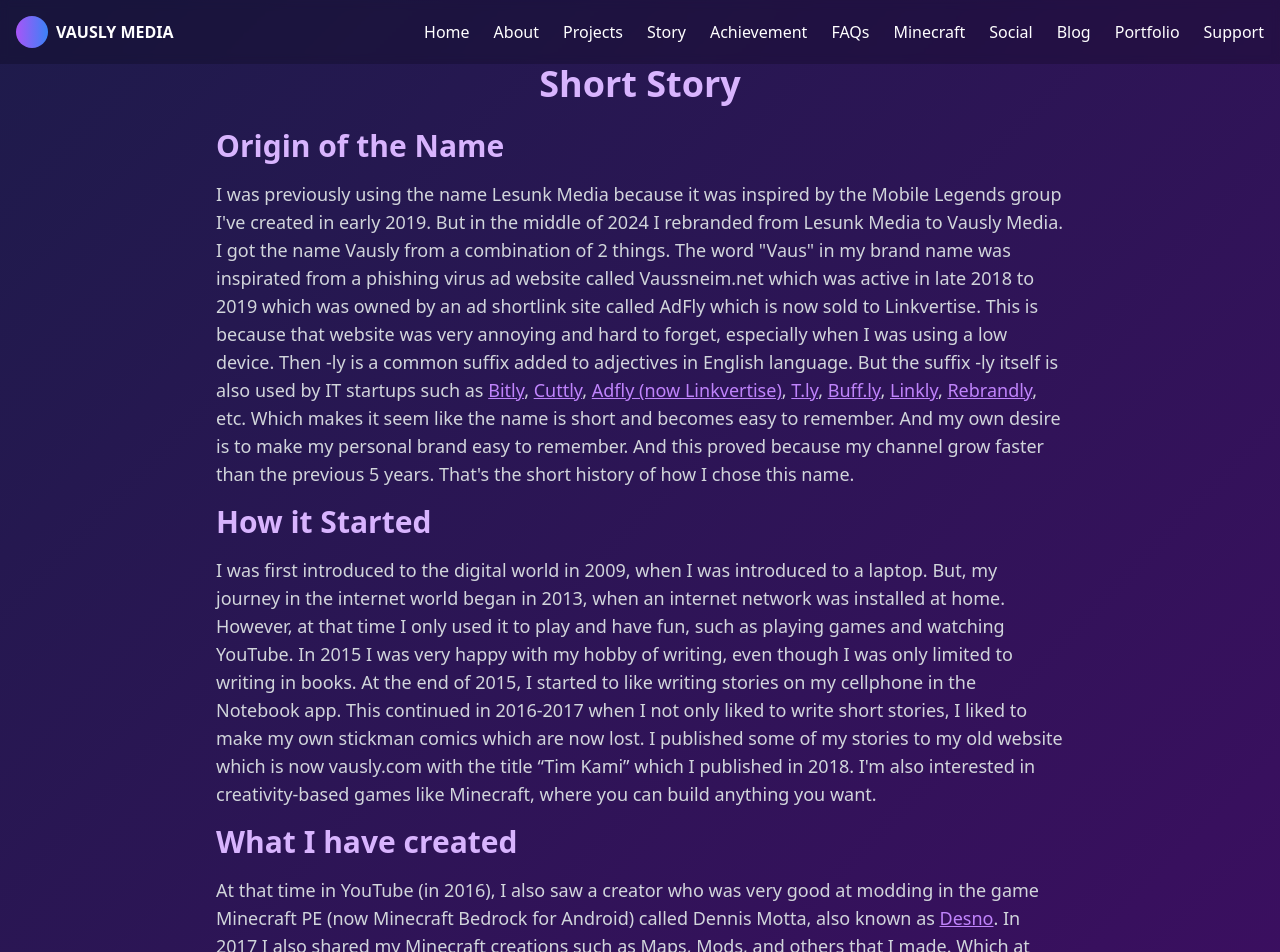
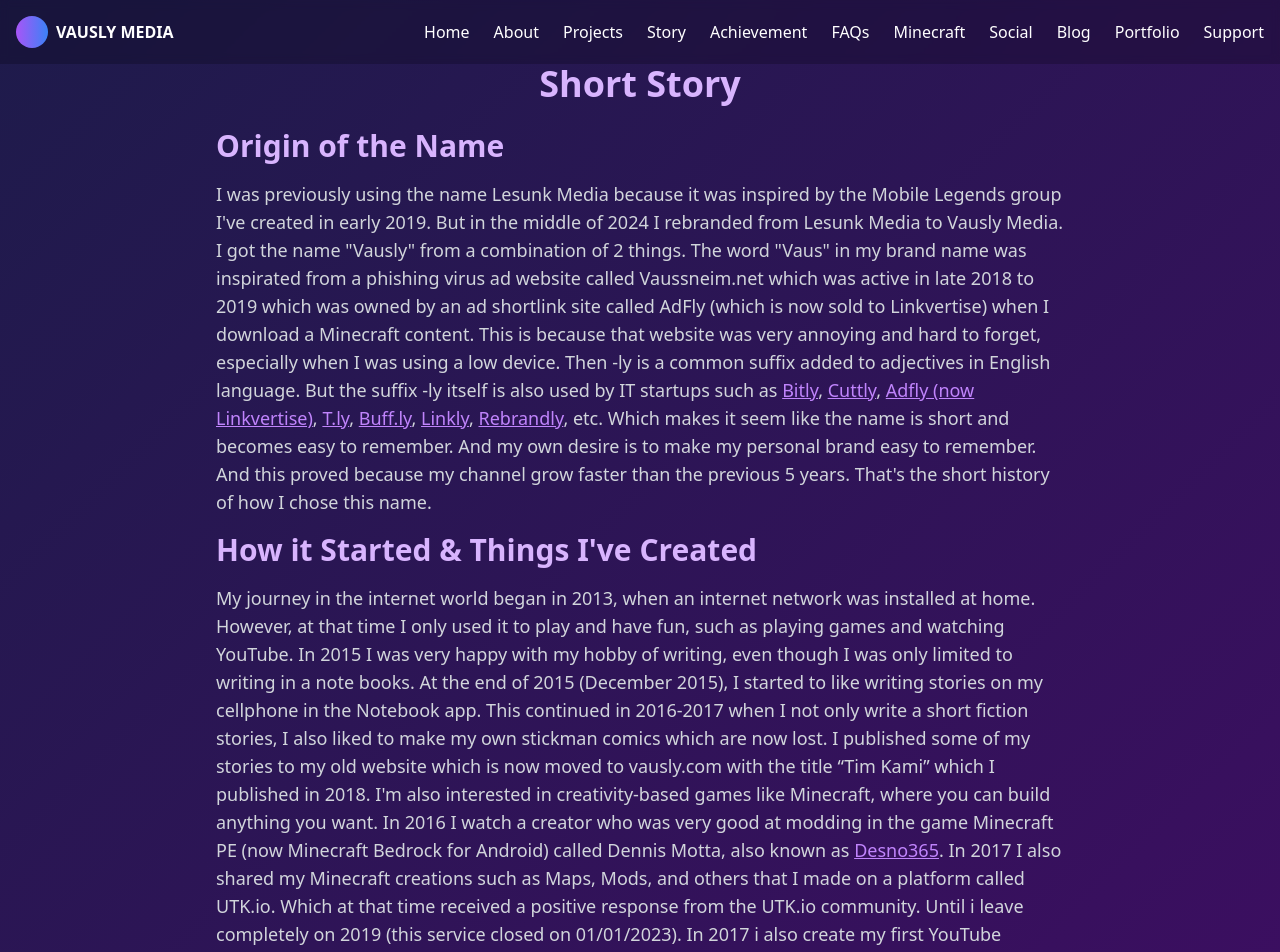
Before and after one commit to Vausly/profile, a React (Vite) app: page /story in a window 1280 px wide. Shown: the top 952 px of the page. Built offline with nearby package versions, Linux system fonts and the light colour scheme.

Commit message:
Update story.tsx
story revission

```diff
--- a/src/pages/story.tsx
+++ b/src/pages/story.tsx
@@ -13,20 +13,17 @@
                     </h1>
                     <h2 className="text-2xl md:text-3xl font-bold mb-4 text-purple-300">Origin of the Name</h2>
                     <p className="mb-4 text-lg text-gray-300">
-                    I was previously using the name Lesunk Media because it was inspired by the Mobile Legends group I've created in early 2019. But in the middle of 2024 I rebranded from Lesunk Media to Vausly Media. I got the name Vausly from a combination of 2 things. The word "Vaus" in my brand name was inspirated from a
-                    phishing virus ad website called <a href="https://web.archive.org/web/20180101000000*/vaussneim.net">Vaussneim.net</a> which was active in late 2018 to 2019 which was owned by an ad shortlink site called AdFly which is now sold to Linkvertise. This is because that website was very annoying and hard to forget, especially when I was using a low device. Then -ly is a common
+                    I was previously using the name Lesunk Media because it was inspired by the Mobile Legends group I've created in early 2019. But in the middle of 2024 I rebranded from Lesunk Media to Vausly Media. I got the name "Vausly" from a combination of 2 things. The word "Vaus" in my brand name was inspirated from a
+                    phishing virus ad website called <a href="https://web.archive.org/web/20180101000000*/vaussneim.net">Vaussneim.net</a> which was active in late 2018 to 2019 which was owned by an ad shortlink site called AdFly (which is now sold to Linkvertise) when I download a Minecraft content. This is because that website was very annoying and hard to forget, especially when I was using a low device. Then -ly is a common
                     suffix added to adjectives in English language. But the suffix -ly itself is also used by IT startups such as <a href="https://bitly.com/" className="text-purple-400 underline hover:text-purple-300" target="_blank" rel="noopener noreferrer">Bitly</a>, <a href="https://cutt.ly/" className="text-purple-400 underline hover:text-purple-300" target="_blank" rel="noopener noreferrer">Cuttly</a>, <a href="https://adf.ly/" className="text-purple-400 underline hover:text-purple-300" target="_blank" rel="noopener noreferrer">Adfly (now Linkvertise)</a>, <a href="https://t.ly/" className="text-purple-400 underline hover:text-purple-300" target="_blank" rel="noopener noreferrer">T.ly</a>, <a href="https://buff.ly/" className="text-purple-400 underline hover:text-purple-300" target="_blank" rel="noopener noreferrer">Buff.ly</a>, <a href="https://linkly.co/" className="text-purple-400 underline hover:text-purple-300" target="_blank" rel="noopener noreferrer">Linkly</a>, <a href="https://rebrand.ly/" className="text-purple-400 underline hover:text-purple-300" target="_blank" rel="noopener noreferrer">Rebrandly</a>, etc. Which makes it seem like the name is short and becomes easy to remember. And my own desire is to make my personal brand easy to remember.
                     And this proved because my channel grow faster than the previous 5 years. That's the short history of how I chose this name.
                     </p>
-                    <h2 className="text-2xl md:text-3xl font-bold mb-4 text-purple-300">How it Started</h2>
+                    <h2 className="text-2xl md:text-3xl font-bold mb-4 text-purple-300">How it Started & Things I've Created</h2>
                     <p className="mb-4 text-lg text-gray-300">
-                    I was first introduced to the digital world in 2009, when I was introduced to a laptop. But, my journey in the internet world began in 2013, when an internet network was installed at home. However, at that time I only used it to play and have fun, such as playing games and watching YouTube.
-                    In 2015 I was very happy with my hobby of writing, even though I was only limited to writing in books. At the end of 2015, I started to like writing stories on my cellphone in the Notebook app. This continued in 2016-2017 when I not only liked to write short stories, I liked to make my own stickman
-                    comics which are now lost. I published some of my stories to my old website which is now <a href="https://www.vausly.com">vausly.com</a> with the title “Tim Kami” which I published in 2018. I'm also interested in creativity-based games like Minecraft, where you can build anything you want.
-                    </p>
-                    <p className="mb-4 text-lg text-gray-300">
-                    <h2 className="text-2xl md:text-3xl font-bold mb-4 text-purple-300">What I have created</h2>
-                    At that time in YouTube (in 2016), I also saw a creator who was very good at modding in the game Minecraft PE (now Minecraft Bedrock for Android) called Dennis Motta, also known as <a href="https://www.desno365.net/" className="text-purple-400 underline hover:text-purple-300" target="_blank" rel="noopener noreferrer">Desno</a>. In 2017 I also shared my Minecraft creations such as Maps, Mods, and others that I made. Which at that time received a positive response from the UTK.io community. Until
+                    My journey in the internet world began in 2013, when an internet network was installed at home. However, at that time I only used it to play and have fun, such as playing games and watching YouTube.
+                    In 2015 I was very happy with my hobby of writing, even though I was only limited to writing in a note books. At the end of 2015 (December 2015), I started to like writing stories on my cellphone in the Notebook app. This continued in 2016-2017 when I not only write a short fiction stories, I also liked to make my own stickman
+                    comics which are now lost. I published some of my stories to my old website which is now moved to <a href="https://www.vausly.com">vausly.com</a> with the title “Tim Kami” which I published in 2018. I'm also interested in creativity-based games like Minecraft, where you can build anything you want.
+                    In 2016 I watch a creator who was very good at modding in the game Minecraft PE (now Minecraft Bedrock for Android) called Dennis Motta, also known as <a href="https://www.desno365.net/" className="text-purple-400 underline hover:text-purple-300" target="_blank" rel="noopener noreferrer">Desno365</a>. In 2017 I also shared my Minecraft creations such as Maps, Mods, and others that I made on a platform called UTK.io. Which at that time received a positive response from the UTK.io community. Until
                     i leave completely on 2019 (this service closed on 01/01/2023). In 2017 i also create my first YouTube channel and getting my first subscriber on that channel (31 December 2017). This event makes me want to become a digital content creator. In the year after, I created a new channel, which is now my main
                     channel, and uploaded my first video on 31 December 2018. I faced many obstacles until I finally reached my first 1000 subscribers on 23 April 2023 and continued to grow again. I also post my videos on various platforms such as Instagram and TikTok.
                     </p>
```
